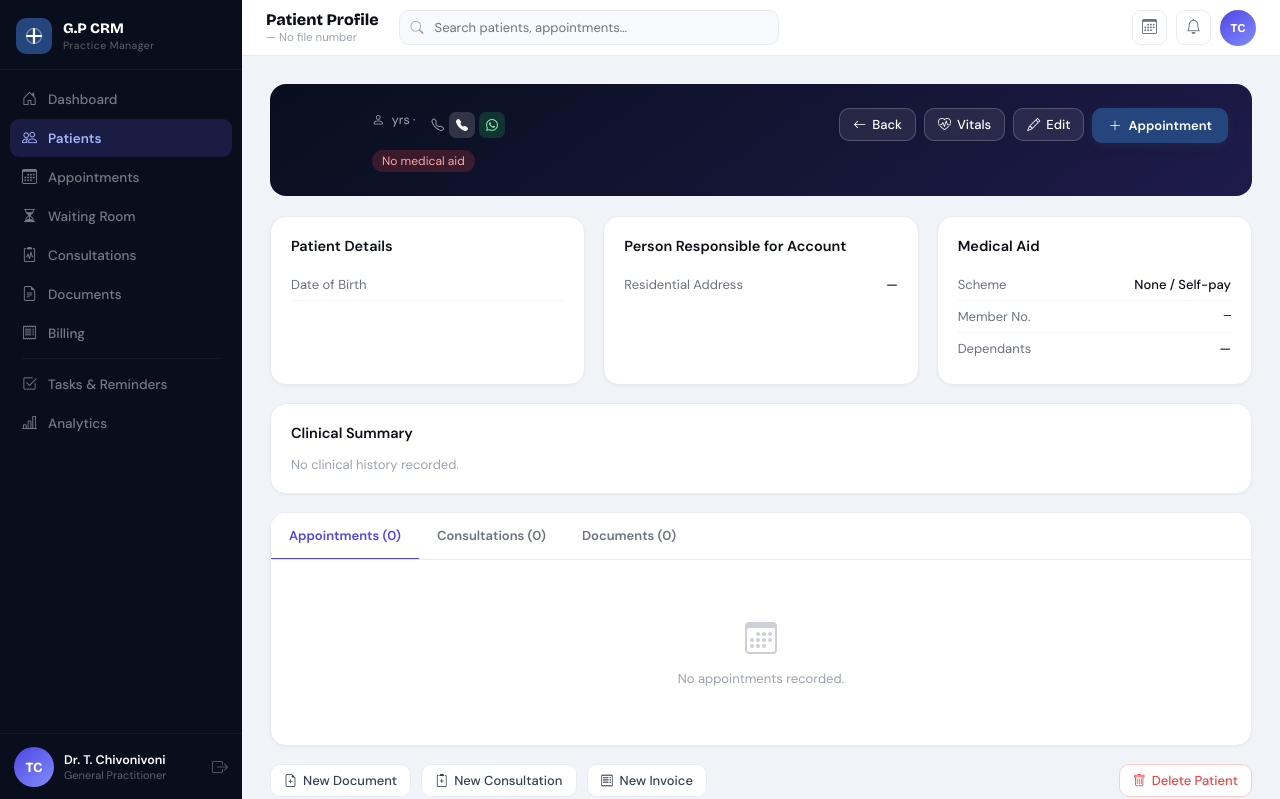
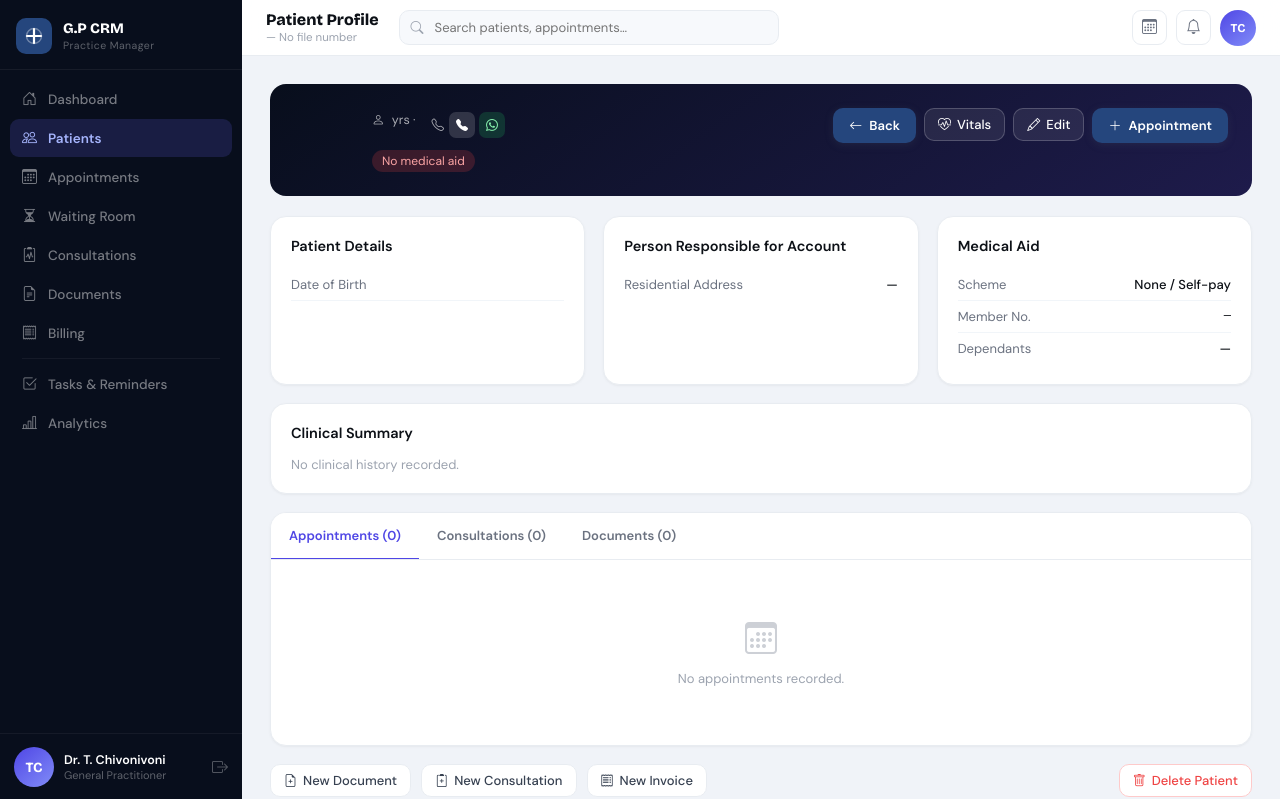
Before and after one commit to DevJoymanu/MediCareGP, a Django app: template medicaregp/templates/patients/patient_detail.html in a window 1280 px wide. Shown: the top 799 px of the page. Run offline with Django 4.2, Linux system fonts and the light colour scheme; the template is opened without the code that fills it, so the values that code supplies are empty.

Commit message:
back action

```diff
--- a/medicaregp/templates/patients/patient_detail.html
+++ b/medicaregp/templates/patients/patient_detail.html
@@ -58,7 +58,7 @@
         </div>
       </div>
       <div class="patient-hero-actions">
-        <a href="{% url 'patient_list' %}" class="btn-ghost" style="border-color:rgba(255,255,255,0.2);color:#fff;background:rgba(255,255,255,0.08);">
+        <a href="{% url 'patient_list' %}" class="btn-primary">
           <i class="bi bi-arrow-left"></i> Back
         </a>
         <a href="{% url 'vitals_add' patient.pk %}" class="btn-ghost" style="border-color:rgba(255,255,255,0.2);color:#fff;background:rgba(255,255,255,0.08);">
```
